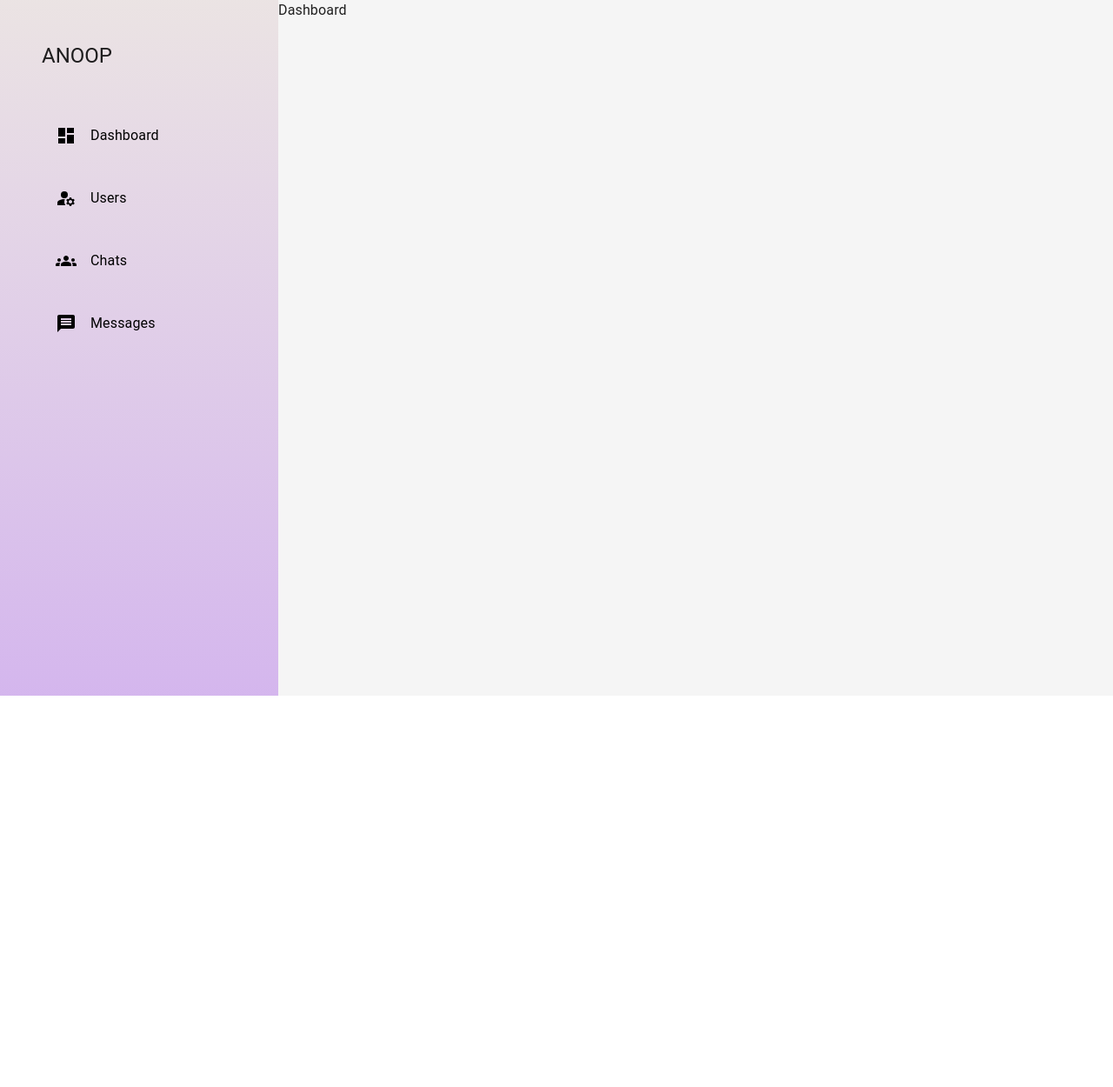
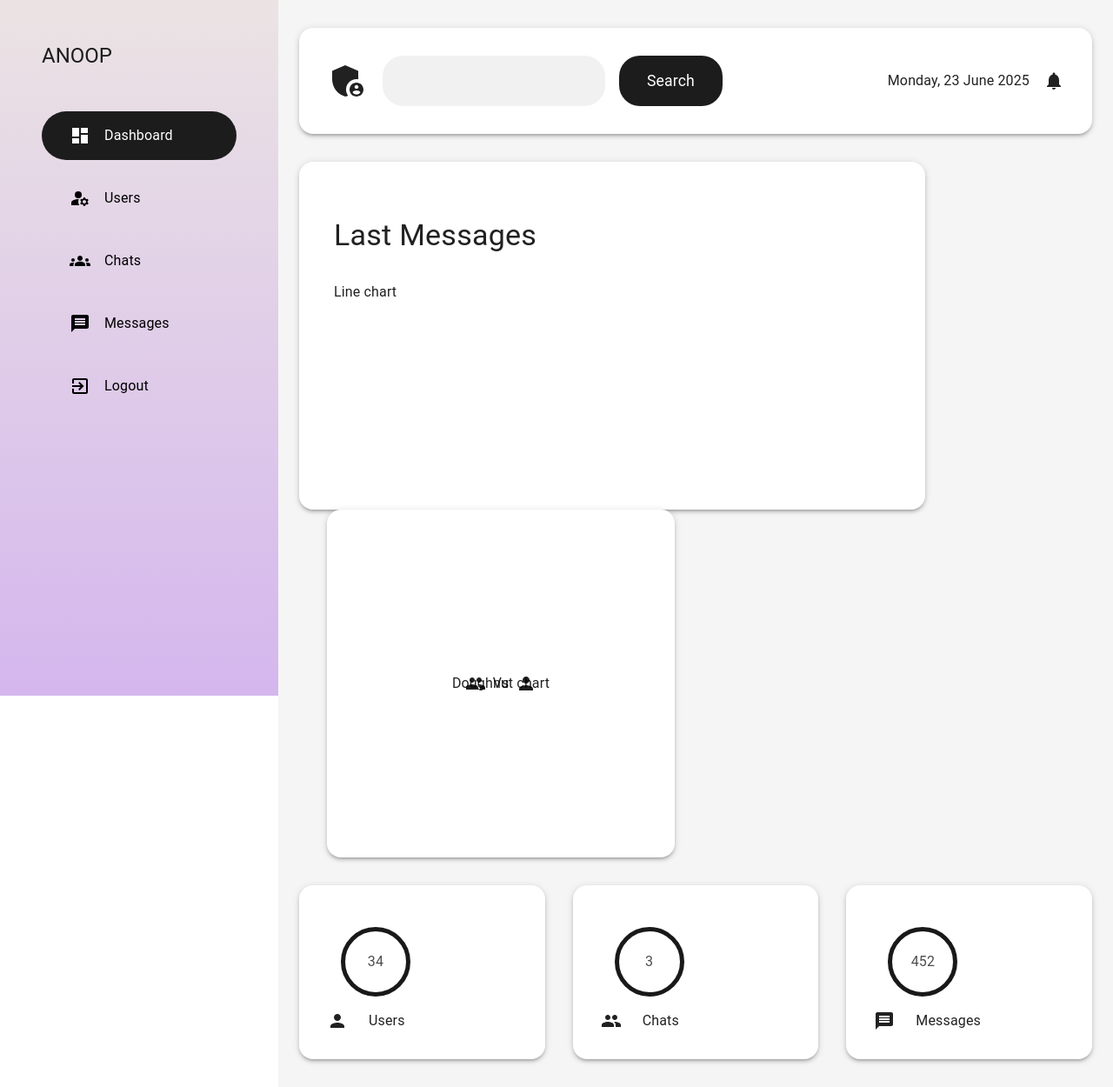
Before and after one commit to Anoopkr1906/Chatify, a React (Vite) app in the folder client/: page /admin/dashboard in a window 1280 px wide. Shown: the whole page at 87% size. Before the commit the page ends 800 px from the top, so only its background shows below. Built offline with nearby package versions, Linux system fonts and the light colour scheme.

Commit message:
Added Admin Dashboard

```diff
--- a/client/src/App.jsx
+++ b/client/src/App.jsx
@@ -9,7 +9,11 @@ const Chat = lazy( () => import("./pages/Chat") ) // Lazy loading
 const Groups = lazy( () => import("./pages/Groups") ) // Lazy loading
 const NotFound = lazy( () => import("./pages/NotFound") ) // Lazy loading
 const AdminLogin = lazy(() => import("./pages/admin/AdminLogin")) // Lazy loading AdminLogin
-const Dashboard = lazy(() => import("./pages/admin/Dashboard")) // Lazy loading Dashboard
+const Dashboard = lazy(() => import("./pages/admin/Dashboard"));
+const UserManagement = lazy(() => import("./pages/admin/UserManagement"))
+const ChatManagement = lazy(() => import("./pages/admin/ChatManagement"))
+const MessageManagement = lazy(() => import("./pages/admin/MessageManagement"))
+
 
 let user = true;
 
@@ -33,6 +37,9 @@ function App() {
 
           <Route path="/admin" element={<AdminLogin />}/>
           <Route path="/admin/dashboard" element={<Dashboard />} />
+          <Route path="/admin/user-management" element={<UserManagement />} />
+          <Route path="/admin/chat-management" element={<ChatManagement />} />
+          <Route path="/admin/messages" element={<MessageManagement />} />
 
           <Route path="*" element={<NotFound />} />
         </Routes>
--- a/client/src/components/Layout/AdminLayout.jsx
+++ b/client/src/components/Layout/AdminLayout.jsx
@@ -1,9 +1,19 @@
-import { Close as CloseIcon, Dashboard as DashboardIcon, Groups as GroupsIcon, ManageAccounts as ManageAccountsIcon, Menu as MenuIcon, Message as MessageIcon} from '@mui/icons-material';
+import { Close as CloseIcon, Dashboard as DashboardIcon, ExitToApp as ExitToAppIcon, Groups as GroupsIcon, ManageAccounts as ManageAccountsIcon, Menu as MenuIcon, Message as MessageIcon} from '@mui/icons-material';
 import { Box, Drawer, IconButton, Stack, Typography } from '@mui/material'
 import React, { useState } from 'react'
-import { useLocation } from 'react-router-dom';
-import { Link } from '../styles/StyledComponents';
-import { bgGradient } from '../../constants/color';
+import { useLocation , Link as LinkComponent, Navigate} from 'react-router-dom';
+import { bgGradient, natBlack } from '../../constants/color';
+import { styled } from '@mui/material/styles';
+
+const Link = styled(LinkComponent)`
+    text-decoration: none;
+    color: black;
+    border-radius: 2rem;
+    padding: 1rem 2rem;
+    &:hover{
+    color: rgba(0 , 0 , 0 , 0.54);
+    }
+`
 
 
 const adminTabs = [
@@ -31,7 +41,11 @@ const adminTabs = [
 
 const Sidebar = ({w = "100%"}) => {
 
-    const location = useLocation()
+    const location = useLocation();
+
+    const logoutHandler = () => {
+        console.log("logout");
+    }
 
     return (
         <Stack width={w} direction={"column"} p={"3rem"} spacing={"3rem"} sx={{backgroundImage: bgGradient, height: "100vh"}}>
@@ -41,9 +55,17 @@ const Sidebar = ({w = "100%"}) => {
             <Stack spacing={"1rem"}>
                 {
                     adminTabs.map((tab) => (
-                        <>
+
                             <Link key={tab.path} to={tab.path}
-
+                                sx={
+                                    location.pathname === tab.path && {
+                                        bgcolor: natBlack,
+                                        color: "white",
+                                        ":hover":{
+                                            color: "white",
+                                        }
+                                    }
+                                }
                             >
                                 <Stack direction={"row"} spacing={"1rem"} alignItems={"center"}>
                                     {tab.icon}
@@ -53,14 +75,22 @@ const Sidebar = ({w = "100%"}) => {
                                 </Stack>
 
                             </Link>
-                        </>
-                    ))
-                }
+
+                    ))}
+
+                    <Link onClick={logoutHandler}>
+                        <Stack direction={"row"} spacing={"1rem"} alignItems={"center"}>
+                            <ExitToAppIcon />
+                            <Typography>Logout</Typography>
+                        </Stack>
+                    </Link>
             </Stack>
 
         </Stack>
     )
 }
+
+const isAdmin = true ;
 
 const AdminLayout = ({ children }) => {
 
@@ -72,6 +102,10 @@ const AdminLayout = ({ children }) => {
 
     const handleClose = () => {
         setIsMobile(false);
+    }
+
+    if(!isAdmin){
+        return <Navigate to="/admin"/>
     }
 
   return (
--- a/client/src/components/styles/StyledComponents.jsx
+++ b/client/src/components/styles/StyledComponents.jsx
@@ -1,6 +1,6 @@
 import {styled} from '@mui/material'
 import {Link as LinkComponent} from 'react-router-dom';
-import { grayColor } from '../../constants/color';
+import { grayColor, natBlack } from '../../constants/color';
 
 export const VisuallyHiddenInput = styled("input")(
     {
@@ -42,3 +42,29 @@ export const InputBox = styled("input")`
         background-color: rgba(0, 0, 0, 0.2);
     }
 `
+
+
+export const SearchField = styled("input")`
+    padding: 1rem 2rem;
+    width: 20vmax;
+    border: none;
+    outline: none;
+    border-radius: 1.5rem;
+    background-color: #f1f1f1;
+    font-size: 1.1rem
+`
+
+
+export const CurveButton = styled("button")`
+    border-radius: 1.5rem;
+    padding: 1rem 2rem;
+    border: none ;
+    outline: none;
+    cursor: pointer;
+    background-color: ${natBlack};
+    color: white;
+    font-size: 1.1rem;
+    &:hover{
+        background-color: rgba(0, 0, 0, 0.8);
+    }
+`
--- /dev/null
+++ b/client/src/pages/admin/ChatManagement.jsx
@@ -0,0 +1,14 @@
+import React from 'react'
+import AdminLayout from '../../components/Layout/AdminLayout'
+
+function ChatManagement() {
+  return (
+    <AdminLayout>
+        <div>
+            Chat Managment
+        </div>
+    </AdminLayout>
+  )
+}
+
+export default ChatManagement
--- a/client/src/pages/admin/Dashboard.jsx
+++ b/client/src/pages/admin/Dashboard.jsx
@@ -1,12 +1,155 @@
 import React from 'react'
 import AdminLayout from '../../components/Layout/AdminLayout'
+import {Box, Container, Paper, Stack, Typography } from '@mui/material'
+import { AdminPanelSettings as AdminPanelSettingsIcon, Group as GroupIcon, Message as MessageIcon, Notifications as NotificationsIcon, Person as PersonIcon} from '@mui/icons-material'
+import moment from 'moment'
+import { CurveButton, SearchField } from '../../components/styles/StyledComponents'
+
+
 
 const Dashboard = () => {
+
+    const AppBar =
+                <Paper
+                    elevation={3}
+                    sx={{
+                        padding: "2rem",
+                        margin: "2rem 0",
+                        borderRadius: "1rem",
+                    }}
+                >
+                    <Stack direction={"row"} alignItems={"center"} spacing={"1rem"}>
+                        <AdminPanelSettingsIcon sx={{fontSize: "3rem"}}/>
+                        <SearchField />
+                        <CurveButton>
+                            Search
+                        </CurveButton>
+
+                        <Box flexGrow={1}/>
+
+                        <Typography
+                            display={{
+                                xs: "none",
+                                lg: "block"
+                            }}
+                        >
+                            {moment().format("dddd, D MMMM YYYY")}
+                        </Typography>
+
+                        <NotificationsIcon />
+                    </Stack>
+                </Paper>
+
+        const Widgets = <Stack direction={{
+                            xs: "column",
+                            sm: "row"
+                        }}
+                            spacing={"2rem"}
+                            justifyContent={"space-between"}
+                            alignItems={"center"}
+                            margin={"2rem 0"}
+                        >
+                            <Widget title={"Users"} value={34} Icon={<PersonIcon />}/>
+                            <Widget title={"Chats"} value={3} Icon={<GroupIcon />}/>
+                            <Widget title={"Messages"} value={452} Icon={<MessageIcon />}/>
+                        </Stack>
+
   return (
     <AdminLayout>
-        <div>Dashboard</div>
+        <Container component={"main"}>
+
+            {AppBar}
+
+            <Stack direction={"row"} spacing={"2rem"} flexWrap={"wrap"}>
+                <Paper elevation={3}
+                    sx={{
+                        padding: "2rem 2.5rem",
+                        borderRadius: "1rem",
+                        width: "100%",
+                        maxWidth: "45rem",
+                        height: "25rem"
+                    }}
+                >
+                    <Typography margin={"2rem 0"} variant="h4">
+                        Last Messages
+                    </Typography>
+
+                    {"Line chart"}
+
+                </Paper>
+
+                <Paper
+                    elevation={3}
+                    sx={{
+                        padding: "1rem",
+                        borderRadius: "1rem",
+                        display: "flex",
+                        justifyContent: "center",
+                        alignItems: "center",
+                        width: { xs: "100%" , sm: "50%"},
+                        position: "relative",
+                        maxWidth: "25rem",
+                        height: "25rem"
+                    }}
+                >
+                    {"Doughnut chart"}
+
+                    <Stack
+                        position={"absolute"}
+                        direction={"row"}
+                        justifyContent={"center"}
+                        alignItems={"center"}
+                        spacing={"0.5rem"}
+                        width={"100%"}
+                        height={"100%"}
+                    >
+                        <GroupIcon />
+                        <Typography>Vs</Typography>
+                        <PersonIcon />
+                    </Stack>
+                </Paper>
+            </Stack>
+
+            { Widgets }
+
+        </Container>
     </AdminLayout>
-  )
+  );
+}
+
+const Widget = ({title ,value , Icon}) => {
+    return (
+        <Paper elevation={3}
+            sx={{
+                padding: "2rem",
+                margin: "2rem 0",
+                borderRadius: "1rem",
+                width: "20rem"
+            }}
+        >
+            <Typography
+                sx={{
+                    color: "rgba(0,0,0,0.7)",
+                    borderRadius: "50%",
+                    border: "5px solid rgba(0,0,0,0.9)",
+                    width: "5rem",
+                    height: "5rem",
+                    display: "flex",
+                    justifyContent: "center",
+                    alignItems: "center",
+                    margin: "1rem"
+                }}
+            >
+                {value}
+            </Typography>
+            <Stack
+                direction={"row"} spacing={"1.5rem"} alignItems={"center"}
+            >
+                {Icon}
+                <Typography>{title}</Typography>
+            </Stack>
+        </Paper>
+    )
 }
 
 export default Dashboard
--- /dev/null
+++ b/client/src/pages/admin/MessageManagement.jsx
@@ -0,0 +1,14 @@
+import React from 'react'
+import AdminLayout from '../../components/Layout/AdminLayout'
+
+function MessageManagement() {
+  return (
+    <AdminLayout>
+        <div>
+            Message Management
+        </div>
+    </AdminLayout>
+  )
+}
+
+export default MessageManagement
--- /dev/null
+++ b/client/src/pages/admin/UserManagement.jsx
@@ -0,0 +1,14 @@
+import React from 'react'
+import AdminLayout from '../../components/Layout/AdminLayout'
+
+function UserManagement() {
+  return (
+    <AdminLayout>
+        <div>
+            User Management.
+        </div>
+    </AdminLayout>
+  )
+}
+
+export default UserManagement
--- /dev/null
+++ b/client/src/specific/Charts.jsx
@@ -0,0 +1,21 @@
+import React from 'react'
+import {Line , Doughnut} from "react-chartjs-2"
+
+const LineChart = () => {
+  return (
+
+    <Line data={{
+
+    }}/>
+
+  )
+}
+const DoughnutChart = () => {
+  return (
+    <div>
+      Charts
+    </div>
+  )
+}
+
+export default {LineChart , DoughnutChart}
```
